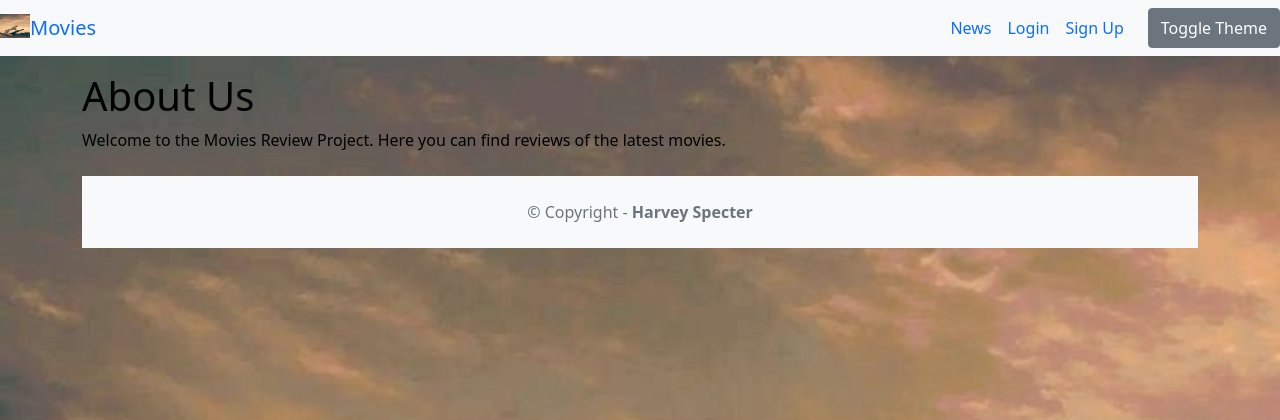
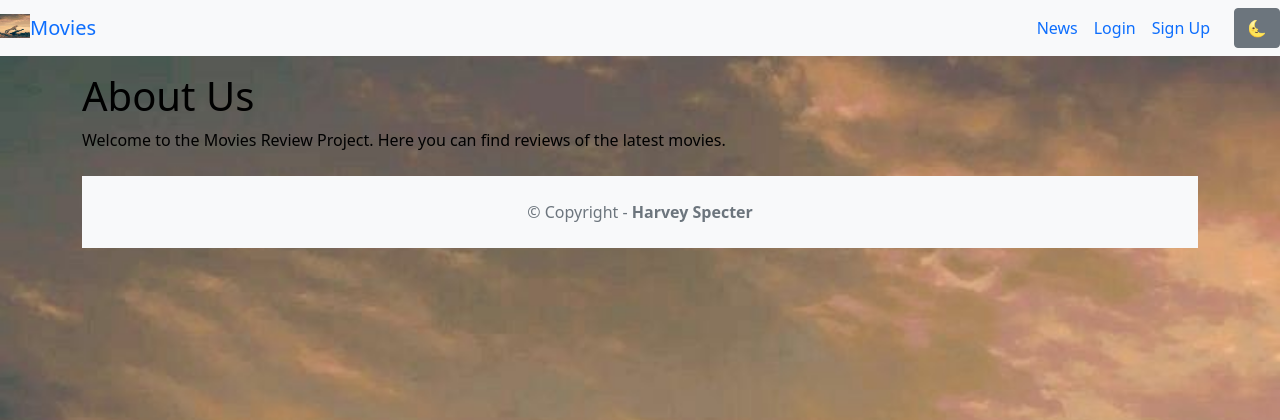
Before and after one commit to ShadowRahlM/moviereviews, a Django app: template movie/templates/about.html in a window 1280 px wide. Shown: the top 420 px of the page. Run offline with Django 3.2, Linux system fonts and the light colour scheme; the template is opened without the code that fills it, so the values that code supplies are empty.

Commit message:
Add theme toggle button icons for improved user experience

```diff
--- a/moviesreview/templates/base.html
+++ b/moviesreview/templates/base.html
@@ -83,7 +83,10 @@
           <a class="nav-link" href="{% url 'loginaccount' %}">Login</a>
           <a class="nav-link" href="{% url 'signupaccount' %}"> Sign Up </a>
           {% endif %}
-          <button id="theme-toggle" class="btn btn-secondary ms-3">Toggle Theme</button>
+          <button id="theme-toggle" class="btn btn-secondary ms-3">
+            <span id="light-icon" style="display: none;">🌞</span>
+            <span id="dark-icon">🌜</span>
+          </button>
         </div>
       </div>
     </nav>
@@ -103,12 +106,16 @@
     </div>
     <script>
       const themeToggleBtn = document.getElementById('theme-toggle');
+      const lightIcon = document.getElementById('light-icon');
+      const darkIcon = document.getElementById('dark-icon');
       themeToggleBtn.addEventListener('click', () => {
         document.body.classList.toggle('dark-mode');
         document.body.classList.toggle('light-mode');
         const navbar = document.querySelector('.navbar');
         navbar.classList.toggle('navbar-dark-mode');
         navbar.classList.toggle('navbar-light-mode');
+        lightIcon.style.display = lightIcon.style.display === 'none' ? 'inline' : 'none';
+        darkIcon.style.display = darkIcon.style.display === 'none' ? 'inline' : 'none';
       });
     </script>
   </body>
```
